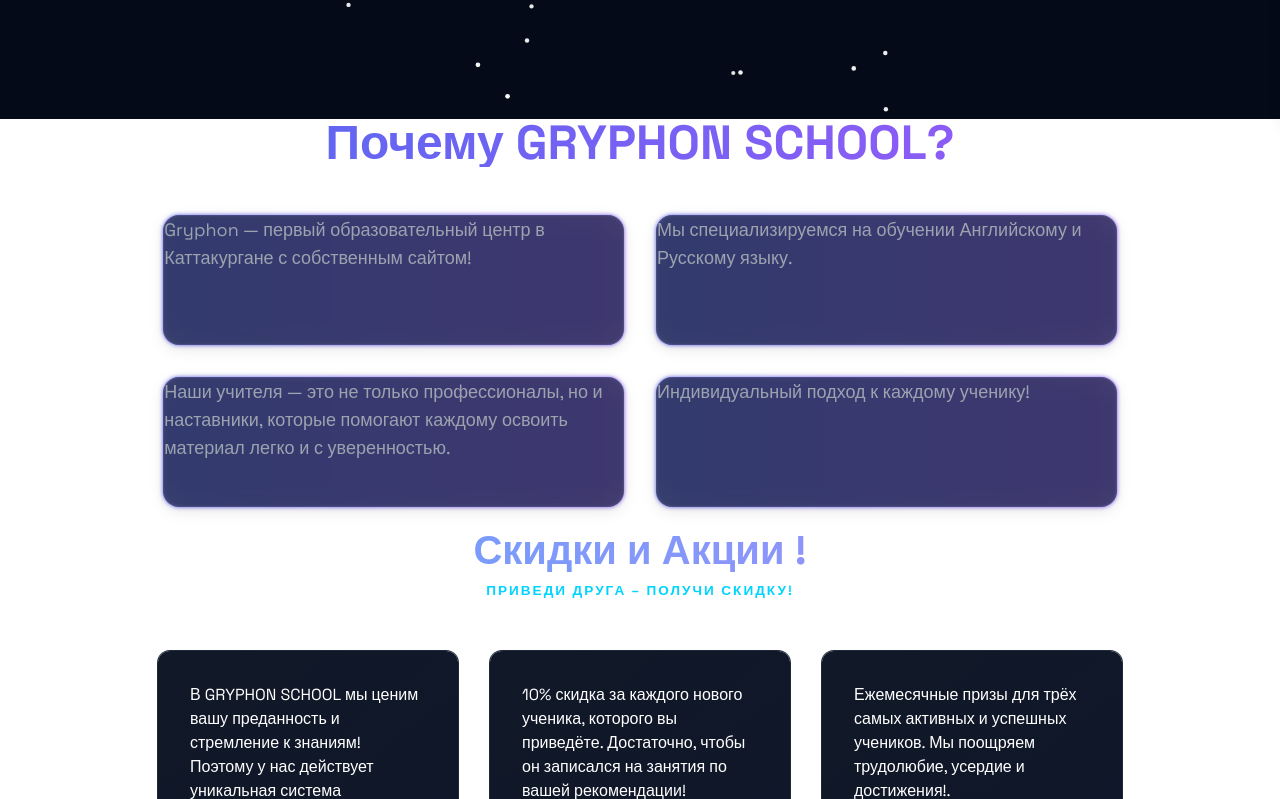
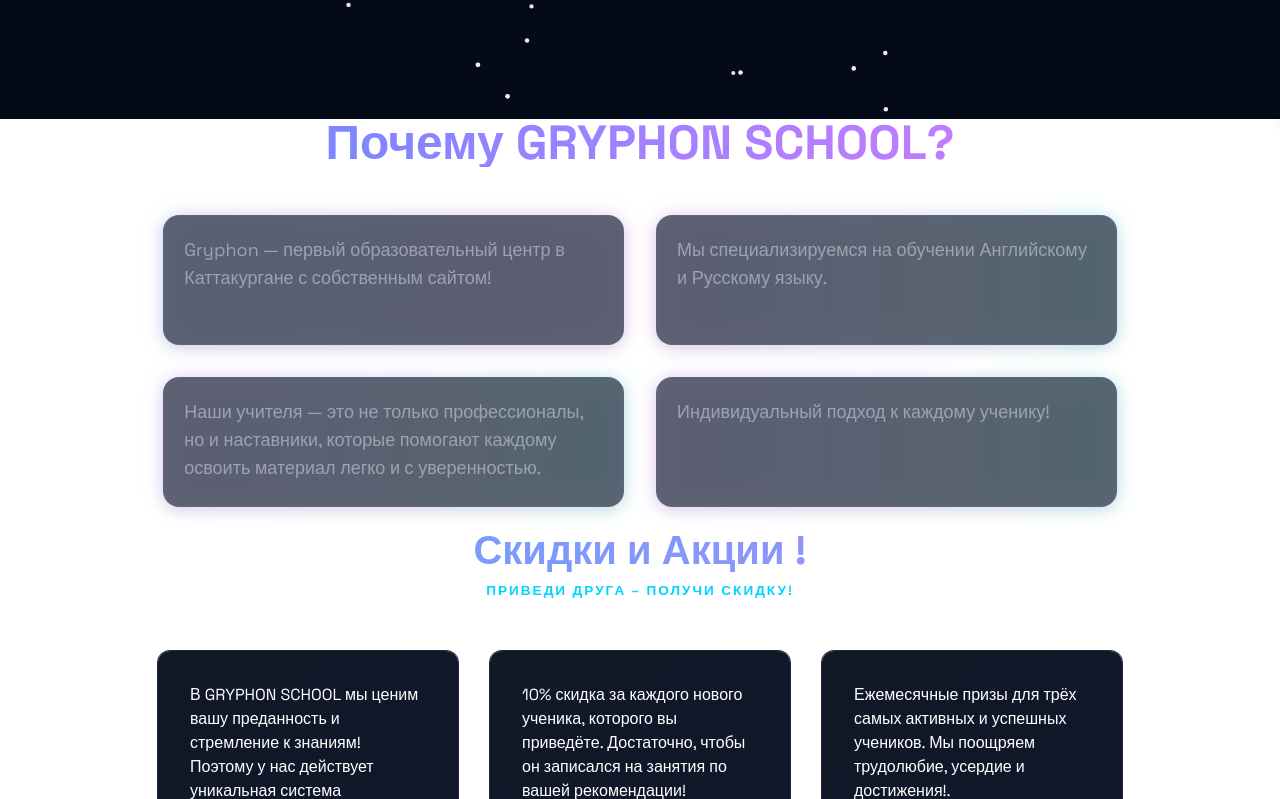
Before and after one commit to muhammadfayziyev2/GryphonSchool, a Next.js app: page / in a window 1280 px wide. Shown: the part 681-1480 px from the top of the page. Built offline with nearby package versions, Linux system fonts and the light colour scheme.

Commit message:
modified:   src/app/components/About.jsx 	modified:   src/app/components/ContactInfo.jsx 	modified:   src/app/components/Footer.jsx 	modified:   src/app/globals.css

```diff
--- a/src/app/components/About.jsx
+++ b/src/app/components/About.jsx
@@ -20,7 +20,7 @@
                         <div className="relative group">
                             <div className="absolute inset-0 bg-gradient-to-r from-indigo-500/20 to-purple-500/20 rounded-xl blur-sm group-hover:bg-indigo-500/30 transition-all duration-500"></div>
                             <div className="relative bg-gray-900/70 backdrop-blur-lg border border-indigo-500/20 p-4 sm:p-6 rounded-xl shadow-xl group-hover:border-indigo-500/40 transition-all duration-300">
-                                <p className="text-gray-400 text-base sm:text-lg">
+                                <p className="pad text-gray-400 text-base sm:text-lg">
                                     Gryphon — первый образовательный центр в Каттакургане с собственным сайтом!
                                 </p>
                             </div>
@@ -30,7 +30,7 @@
                         <div className="relative group">
                             <div className="absolute inset-0 bg-gradient-to-r from-purple-500/20 to-cyan-500/20 rounded-xl blur-sm group-hover:bg-purple-500/30 transition-all duration-500"></div>
                             <div className="relative bg-gray-900/70 backdrop-blur-lg border border-purple-500/20 p-4 sm:p-6 rounded-xl shadow-xl group-hover:border-purple-500/40 transition-all duration-300">
-                                <p className="text-gray-400 text-base sm:text-lg">
+                                <p className="pad text-gray-400 text-base sm:text-lg">
                                     Мы специализируемся на обучении Английскому и Русскому языку.
                                 </p>
                             </div>
@@ -40,7 +40,7 @@
                         <div className="relative group">
                             <div className="absolute inset-0 bg-gradient-to-r from-purple-500/20 to-cyan-500/20 rounded-xl blur-sm group-hover:bg-purple-500/30 transition-all duration-500"></div>
                             <div className="relative bg-gray-900/70 backdrop-blur-lg border border-purple-500/20 p-4 sm:p-6 rounded-xl shadow-xl group-hover:border-purple-500/40 transition-all duration-300">
-                                <p className="text-gray-400 text-base sm:text-lg">
+                                <p className="pad text-gray-400 text-base sm:text-lg">
                                     Наши учителя — это не только профессионалы, но и наставники, которые помогают каждому освоить материал легко и с уверенностью.
                                 </p>
                             </div>
@@ -50,7 +50,7 @@
                         <div className="relative group">
                             <div className="absolute inset-0 bg-gradient-to-r from-purple-500/20 to-cyan-500/20 rounded-xl blur-sm group-hover:bg-purple-500/30 transition-all duration-500"></div>
                             <div className="relative bg-gray-900/70 backdrop-blur-lg border border-purple-500/20 p-4 sm:p-6 rounded-xl shadow-xl group-hover:border-purple-500/40 transition-all duration-300">
-                                <p className="text-gray-400 text-base sm:text-lg">
+                                <p className="pad text-gray-400 text-base sm:text-lg">
                                     Индивидуальный подход к каждому ученику!
                                 </p>
                             </div>
--- a/src/app/components/ContactInfo.jsx
+++ b/src/app/components/ContactInfo.jsx
@@ -1,5 +1,6 @@
 'use client'
 
+import Link from 'next/link'
 import React from 'react'
 
 const ContactInfo = () => {
@@ -20,11 +21,10 @@
               </svg>
               <div>
                 <div className="label">Локация</div>
-                <div className="info-text">Самаркандская область</div>
-                <div className="info-text">Каттакурган, Амир Темур дом 1</div>
+                <Link target='_blank' href='https://www.google.com/maps/place/Gryphon+center/@39.9031063,66.2664155,17z/data=!3m1!4b1!4m6!3m5!1s0x3f4d8df7206a757d:0x367701c66f3aa987!8m2!3d39.9031063!4d66.2664155!16s%2Fg%2F11v5zbb811?authuser=0&entry=ttu&g_ep=EgoyMDI1MDUxMy4xIKXMDSoASAFQAw%3D%3D' className="info-text">Самаркандская область <br />
+               Каттакурган, Амир Темур дом 1</Link>
               </div>
             </div>
-
             <div className="contact-item">
               <svg className="icon" fill="none" stroke="currentColor" viewBox="0 0 24 24">
                 <path strokeLinecap="round" strokeLinejoin="round" strokeWidth="2" d="M3 8l7.89 5.26a2 2 0 002.22 0L21 8M5 19h14a2 2 0 002-2V7a2 2 0 00-2-2H5a2 2 0 00-2 2v10a2 2 0 002 2z" />
@@ -41,7 +41,7 @@
               </svg>
               <div>
                 <div className="label">Телефон:</div>
-                <a href="tel:+14155552671" className="info-link">+998 93 300 58 40</a>
+                <a href="" className="info-link">+998 93 300 58 40</a>
               </div>
             </div>
           </div>
--- a/src/app/components/Footer.jsx
+++ b/src/app/components/Footer.jsx
@@ -16,10 +16,10 @@
             <a href="#services">Скидки</a>
           </div>
           <div className="footer-social">
-            <a href="#">
+            <a target="_blank" href="t.me/gryphon_academy_english">
               <svg xmlns="http://www.w3.org/2000/svg" className="w-4 h-4" fill="currentColor" viewBox="0 0 496 512"><path d="M248 8C111 8 0 119 0 256S111 504 248 504 496 393 496 256 385 8 248 8zM363 176.7c-3.7 39.2-19.9 134.4-28.1 178.3-3.5 18.6-10.3 24.8-16.9 25.4-14.4 1.3-25.3-9.5-39.3-18.7-21.8-14.3-34.2-23.2-55.3-37.2-24.5-16.1-8.6-25 5.3-39.5 3.7-3.8 67.1-61.5 68.3-66.7 .2-.7 .3-3.1-1.2-4.4s-3.6-.8-5.1-.5q-3.3 .7-104.6 69.1-14.8 10.2-26.9 9.9c-8.9-.2-25.9-5-38.6-9.1-15.5-5-27.9-7.7-26.8-16.3q.8-6.7 18.5-13.7 108.4-47.2 144.6-62.3c68.9-28.6 83.2-33.6 92.5-33.8 2.1 0 6.6 .5 9.6 2.9a10.5 10.5 0 0 1 3.5 6.7A43.8 43.8 0 0 1 363 176.7z" /></svg>
             </a>
-            <a href="#">
+            <a target="_blank" href="https://www.instagram.com/gryphon_educational_center/?utm_source=ig_web_button_share_sheet&igsh=ZDNlZDc0MzIxNw%3D%3D#">
               <svg className="w-4 h-4" fill="currentColor" viewBox="0 0 24 24">
                 <path d="M12 2.163c3.204 0 3.584.012 4.85.07
                          3.252.148 4.771 1.691 4.919 4.919
--- a/src/app/globals.css
+++ b/src/app/globals.css
@@ -317,7 +317,9 @@
 #about .relative {
   height: 130px;
 }
-
+.pad{
+  padding: 20px;
+}
 #about .inset-0 {
   top: 0;
   right: 0;
@@ -325,13 +327,10 @@
   left: 0;
 }
 
-#about .bg-gradient-to-r {
-  background-image: linear-gradient(to right, #6366f1, #8b5cf6);
-}
 
 
 #about .blur-sm {
-  filter: blur(2px);
+  filter: blur(10px);
 }
 
 #about .bg-gray-900\/70 {
```
